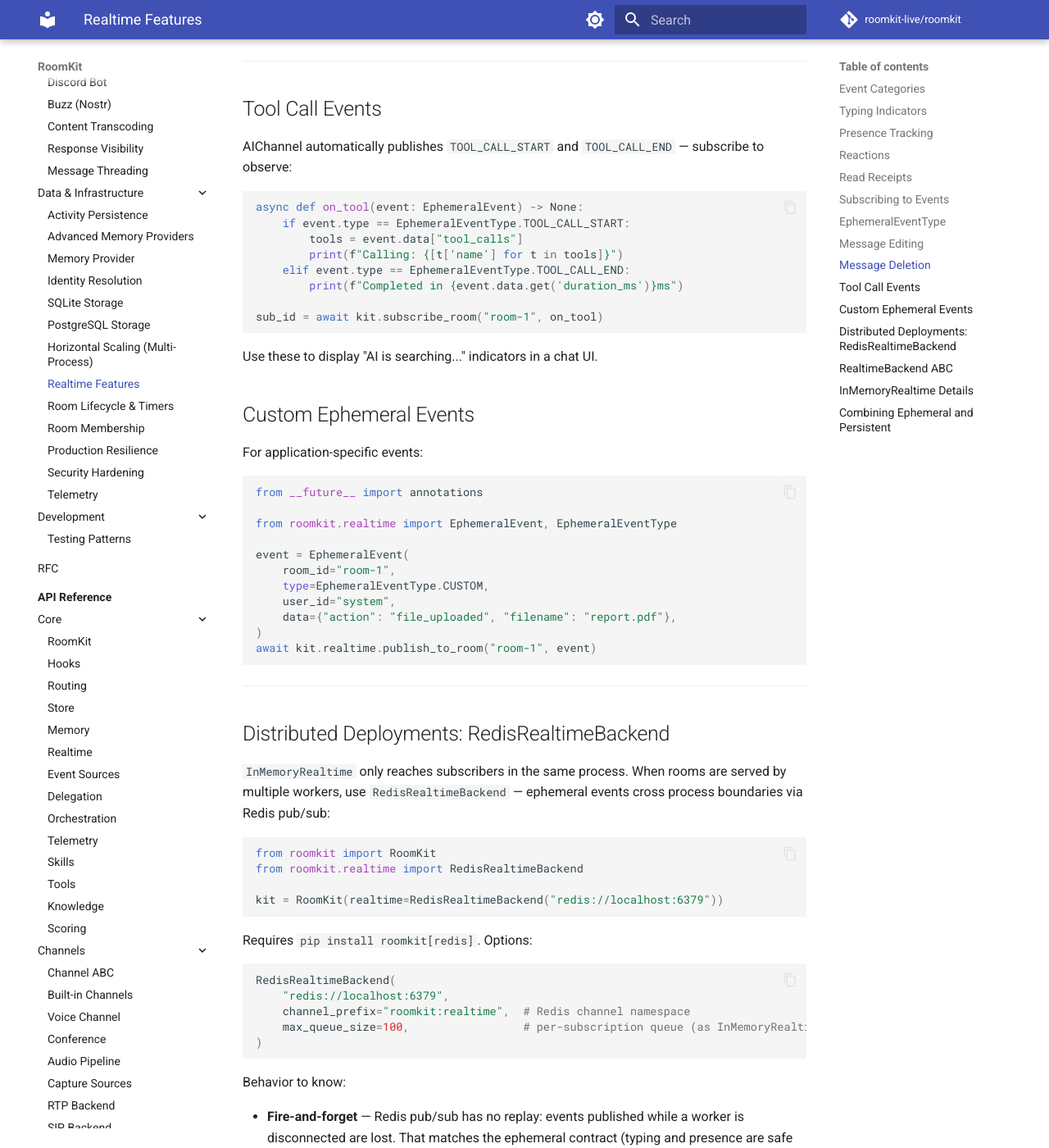
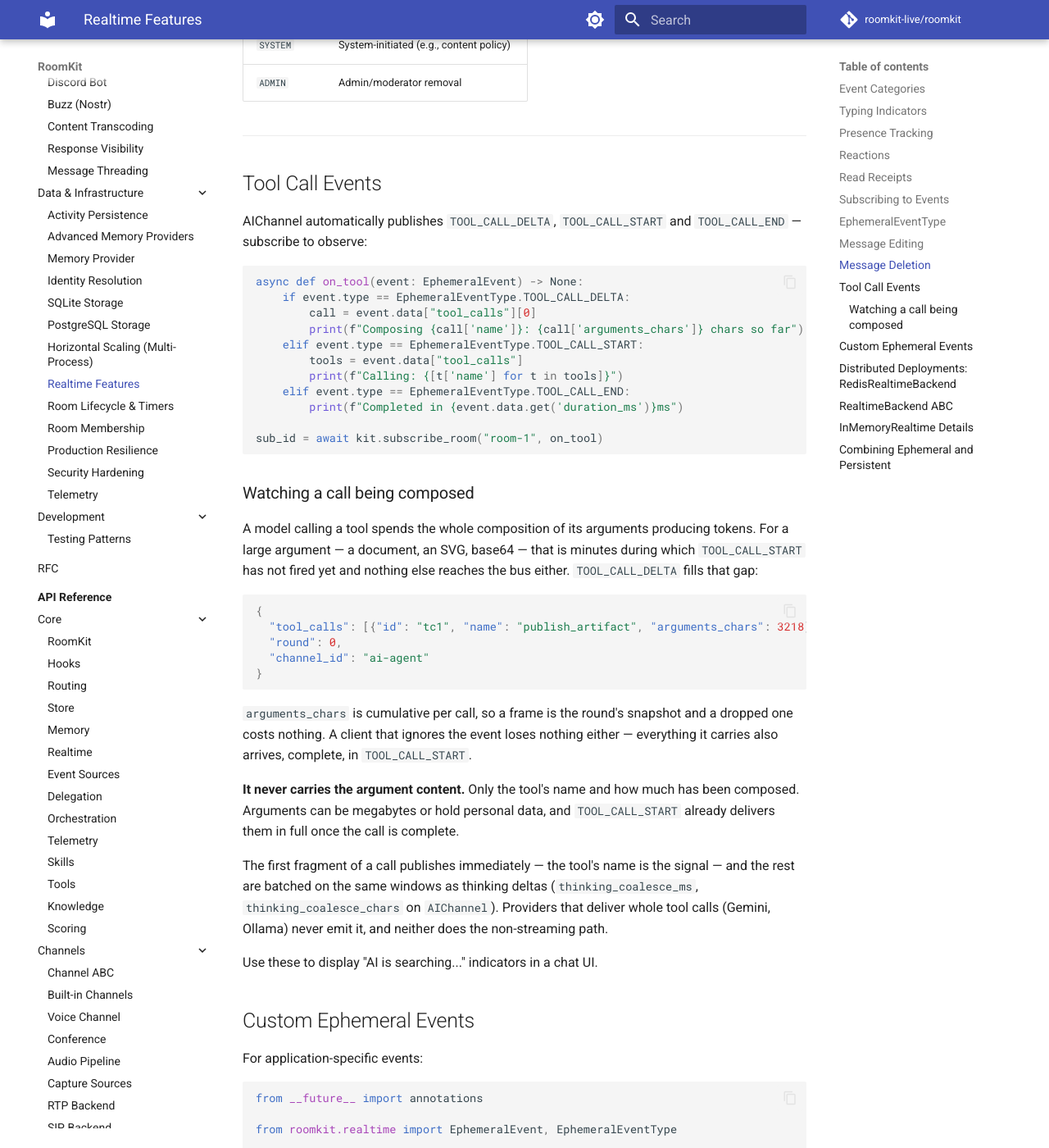
Before and after one commit to roomkit-live/roomkit-docs, an MkDocs documentation site: the page built from docs/guides/realtime-features.md, in a window 1280 px wide and 1400 px high, scrolled down 4444 px. Shown: the whole window at 82% size. Built offline with MkDocs 1.6.1 and Material for MkDocs 9.7.7, drawn with Linux system fonts in a browser that asks for light colours; comment, search, counter and statistics services are not loaded; some of the changed text lies outside the part shown.

Commit message:
docs(realtime): TOOL_CALL_DELTA, and what it deliberately omits
A model composing a large tool argument produces for minutes before
TOOL_CALL_START fires. AIChannel now publishes TOOL_CALL_DELTA over that
gap, carrying the tool's name and the running size of what it has
composed. Document it, say plainly that it never carries the argument
content and why, and fix the event table, which announced 12 types and
omitted THINKING_DELTA.

````diff
--- a/docs/guides/realtime-features.md
+++ b/docs/guides/realtime-features.md
@@ -116,11 +116,13 @@ All 12 ephemeral event types:
 | `PRESENCE_AWAY` | `publish_presence(status="away")` |
 | `PRESENCE_OFFLINE` | `publish_presence(status="offline")` |
 | `READ_RECEIPT` | `publish_read_receipt()` |
-| `REACTION` | `publish_reaction()` |
+| `TOOL_CALL_DELTA` | Automatic from AIChannel |
 | `TOOL_CALL_START` | Automatic from AIChannel |
 | `TOOL_CALL_END` | Automatic from AIChannel |
 | `THINKING_START` | Automatic from AIChannel |
+| `THINKING_DELTA` | Automatic from AIChannel |
 | `THINKING_END` | Automatic from AIChannel |
+| `REACTION` | `publish_reaction()` |
 | `CUSTOM` | Direct publish |
 
 ---
@@ -185,11 +187,14 @@ await kit.process_inbound(InboundMessage(
 
 ## Tool Call Events
 
-AIChannel automatically publishes `TOOL_CALL_START` and `TOOL_CALL_END` — subscribe to observe:
+AIChannel automatically publishes `TOOL_CALL_DELTA`, `TOOL_CALL_START` and `TOOL_CALL_END` — subscribe to observe:
 
 ```python
 async def on_tool(event: EphemeralEvent) -> None:
-    if event.type == EphemeralEventType.TOOL_CALL_START:
+    if event.type == EphemeralEventType.TOOL_CALL_DELTA:
+        call = event.data["tool_calls"][0]
+        print(f"Composing {call['name']}: {call['arguments_chars']} chars so far")
+    elif event.type == EphemeralEventType.TOOL_CALL_START:
         tools = event.data["tool_calls"]
         print(f"Calling: {[t['name'] for t in tools]}")
     elif event.type == EphemeralEventType.TOOL_CALL_END:
@@ -197,6 +202,35 @@ async def on_tool(event: EphemeralEvent) -> None:
 
 sub_id = await kit.subscribe_room("room-1", on_tool)
 ```
+
+### Watching a call being composed
+
+A model calling a tool spends the whole composition of its arguments producing
+tokens. For a large argument — a document, an SVG, base64 — that is minutes
+during which `TOOL_CALL_START` has not fired yet and nothing else reaches the
+bus either. `TOOL_CALL_DELTA` fills that gap:
+
+```json
+{
+  "tool_calls": [{"id": "tc1", "name": "publish_artifact", "arguments_chars": 3218}],
+  "round": 0,
+  "channel_id": "ai-agent"
+}
+```
+
+`arguments_chars` is cumulative per call, so a frame is the round's snapshot and
+a dropped one costs nothing. A client that ignores the event loses nothing
+either — everything it carries also arrives, complete, in `TOOL_CALL_START`.
+
+**It never carries the argument content.** Only the tool's name and how much has
+been composed. Arguments can be megabytes or hold personal data, and
+`TOOL_CALL_START` already delivers them in full once the call is complete.
+
+The first fragment of a call publishes immediately — the tool's name is the
+signal — and the rest are batched on the same windows as thinking deltas
+(`thinking_coalesce_ms`, `thinking_coalesce_chars` on `AIChannel`). Providers
+that deliver whole tool calls (Gemini, Ollama) never emit it, and neither does
+the non-streaming path.
 
 Use these to display "AI is searching..." indicators in a chat UI.
 
````
Also changed, not shown: other parts of docs/guides/realtime-features.md (+1 -1 lines), docs/guides/tool-calling.md (+10 -3 lines).
